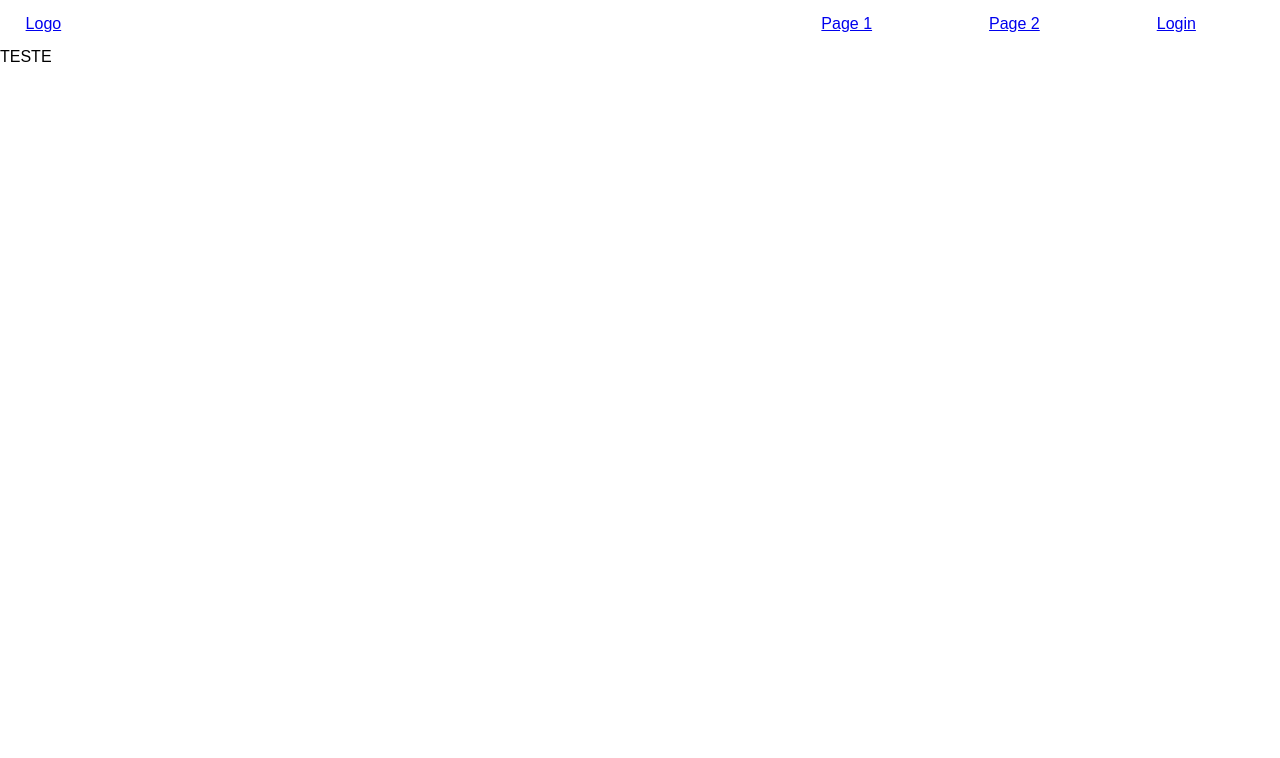
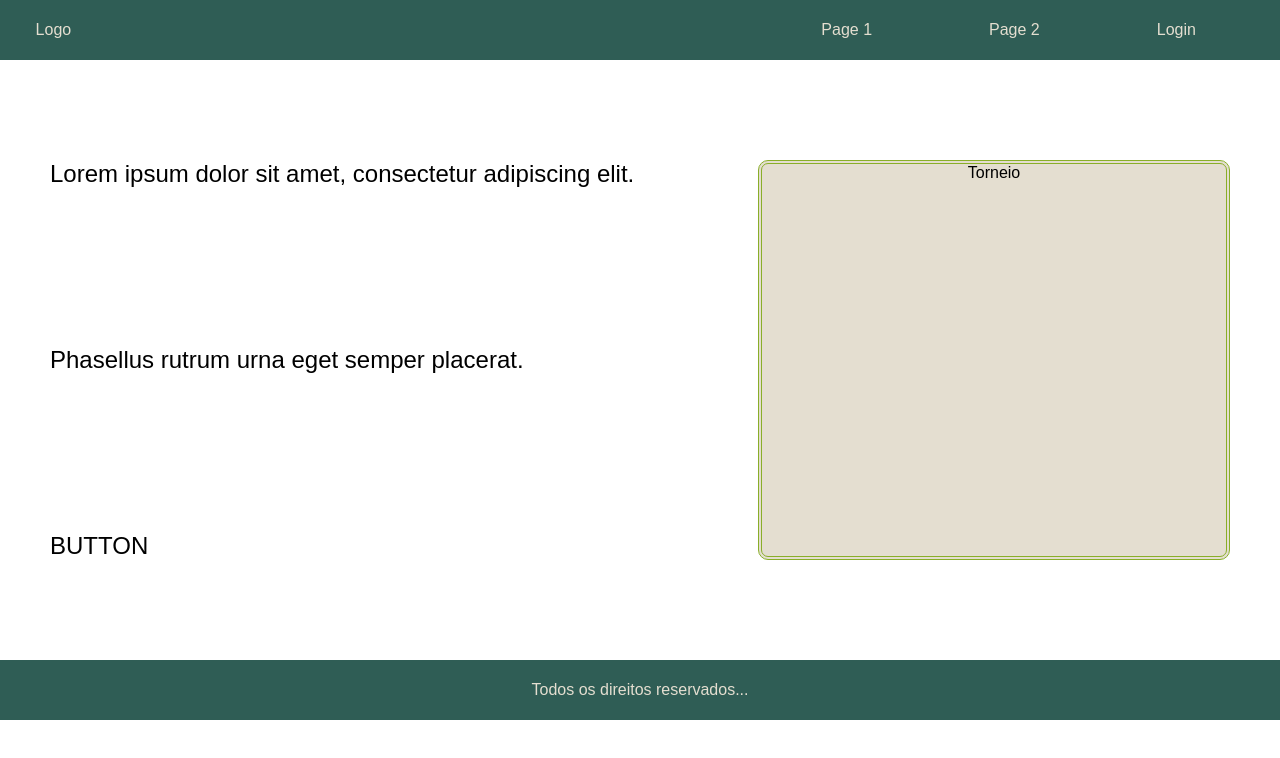
Before and after one commit to yamashita-tiemi/Time2Play, a React app in the folder front/: page / in a window 1280 px wide. Shown: the top 758 px of the page. Built offline with nearby package versions, Linux system fonts and the light colour scheme; the HTML template or start-up script is replaced by a standard one.

Commit message:
estruturainicial da home

```diff
--- /dev/null
+++ b/front/src/components/Footer.tsx
@@ -0,0 +1,20 @@
+import { styled } from "styled-components";
+
+export const FooterComponent = styled.footer`
+  display: flex;
+  flex-direction: row;
+  justify-content: center;
+  align-items: center;
+  background-color: #2F5D55;
+  width: 100%;
+  height: 60px;
+  color: #E4DED0;
+`;
+
+export default function Footer() {
+    return (
+        <FooterComponent>
+            Todos os direitos reservados...
+        </FooterComponent>
+    );
+}
--- a/front/src/components/Navbar.tsx
+++ b/front/src/components/Navbar.tsx
@@ -1,14 +1,17 @@
 import styled from 'styled-components';
 import { NavLink } from "react-router-dom";
+// import ThemeType from
+import { color, ColorProps } from 'styled-system';
 
 
 export const NavBar = styled.nav`
   display: flex;
   flex-direction: row;
   justify-content: space-between;
-  backgroud-color: "0000";
+  align-items: center;
+  background-color: #2F5D55;
   width: 100%;
-  heigth: 80px
+  height: 60px;
 `;
 
 export const MainNavbar = styled.ul`
@@ -23,7 +26,7 @@ export const MainNavbar = styled.ul`
 export const NavLi = styled.li`
   text-align: center;
   margin: 15px auto;
-`
+`;
 
 export const LogoNavbar = styled.div`
     width: 60%;
@@ -33,21 +36,27 @@ export const LogoNavbar = styled.div`
     align-items: center;
 `;
 
+export const LinkNavbar = styled(NavLink)`
+    color: #E4DED0;
+    text-decoration: none;
+    padding: 10px;
+`;
+
 export default function Navbar() {
     return (
         <NavBar>
             <LogoNavbar>
-                <NavLink to={"/"}>Logo</NavLink>
+                <LinkNavbar to={"/"}>Logo</LinkNavbar>
             </LogoNavbar>
             <MainNavbar>
                 <NavLi>
-                    <NavLink to={"/"}>Page 1</NavLink>
+                    <LinkNavbar to={"/orgs"}>Page 1</LinkNavbar>
                 </NavLi>
                 <NavLi>
-                    <NavLink to={"/"}>Page 2</NavLink>
+                    <LinkNavbar to={"/"}>Page 2</LinkNavbar>
                 </NavLi>
                 <NavLi>
-                    <NavLink to={"/"}>Login</NavLink>
+                    <LinkNavbar to={"/"}>Login</LinkNavbar>
                 </NavLi>
             </MainNavbar>
         </NavBar>
--- a/front/src/pages/Home.tsx
+++ b/front/src/pages/Home.tsx
@@ -1,11 +1,69 @@
+import { styled } from "styled-components"
 import Navbar from "../components/Navbar"
+import Footer from "../components/Footer";
+
+export const SectionHome = styled.section`
+    display: flex;
+    width: 100%;
+    height: 600px;
+    padding: 100px 50px;
+`;
+
+export const SectionHomeLeft = styled.div`
+    width: 50%;
+    display: flex;
+    flex-direction: column;
+    justify-content: space-between;
+    align-items: flex-start;
+`;
+
+export const SectionHomeRight = styled.div`
+    width: 50%;
+    display: flex;
+    justify-content: flex-end;
+    align-items: center;
+
+`;
+
+export const BoxTorneio = styled.div`
+    width: 80%;
+    background-color: #E4DED0;
+    border: 4px double #89ae29;
+    border-radius: 10px;
+    height: 100%;
+    display: flex;
+    flex-direction: column;
+    align-items: center;
+`;
+
+export const Text = styled.p`
+    font-size: 24px;
+`;
+
 
 export const Home = () => {
     return(
-        <div>
+        <>
             <Navbar/>
-            TESTE
-
-        </div>
+            <SectionHome>
+                <SectionHomeLeft>
+                    <Text>
+                        Lorem ipsum dolor sit amet, consectetur adipiscing elit.
+                    </Text>
+                    <Text>
+                        Phasellus rutrum urna eget semper placerat.
+                    </Text>
+                    <Text>
+                        BUTTON
+                    </Text>
+                </SectionHomeLeft>
+                <SectionHomeRight>
+                    <BoxTorneio>
+                        Torneio
+                    </BoxTorneio>
+                </SectionHomeRight>
+            </SectionHome>
+            <Footer/>
+        </>
     )
 }
```
